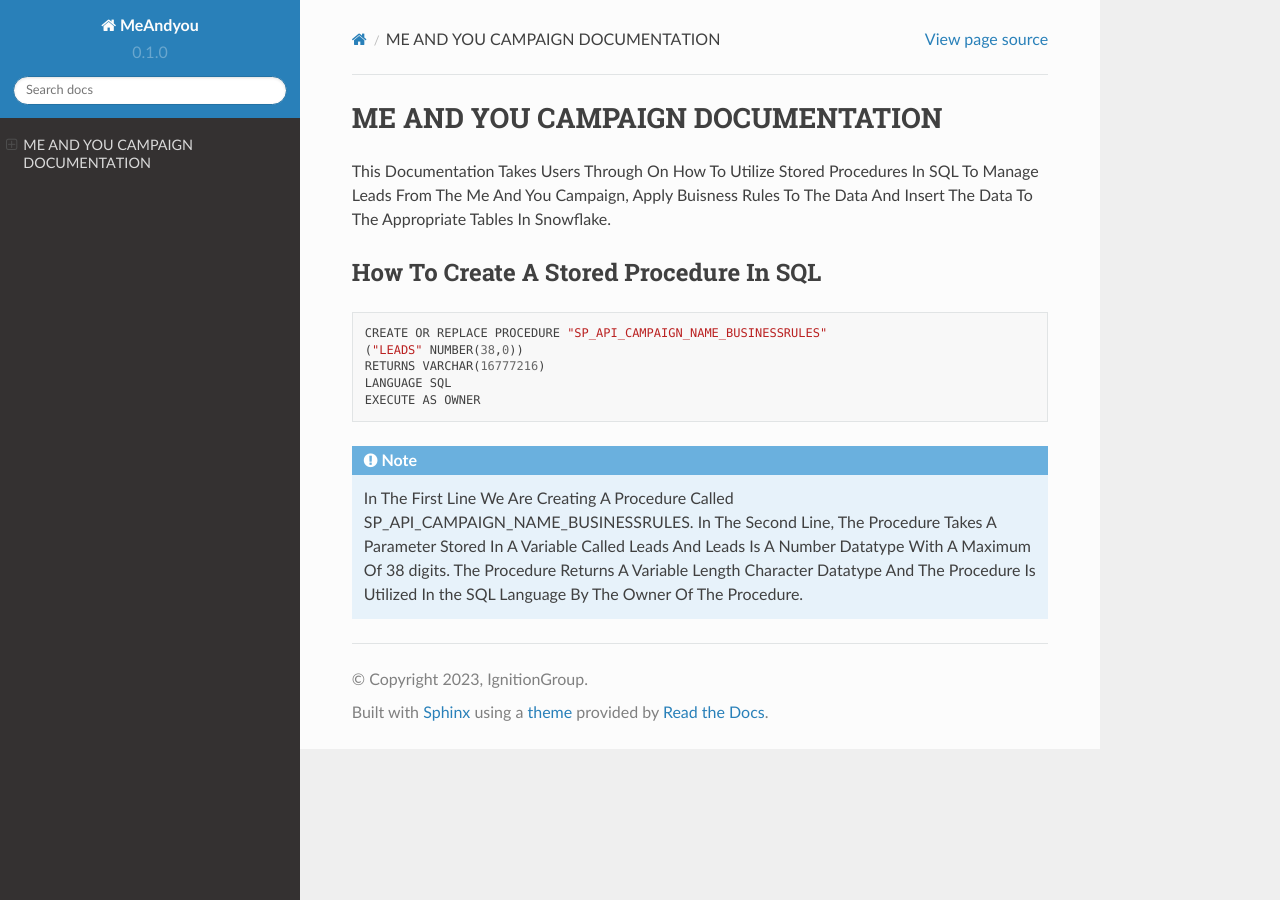
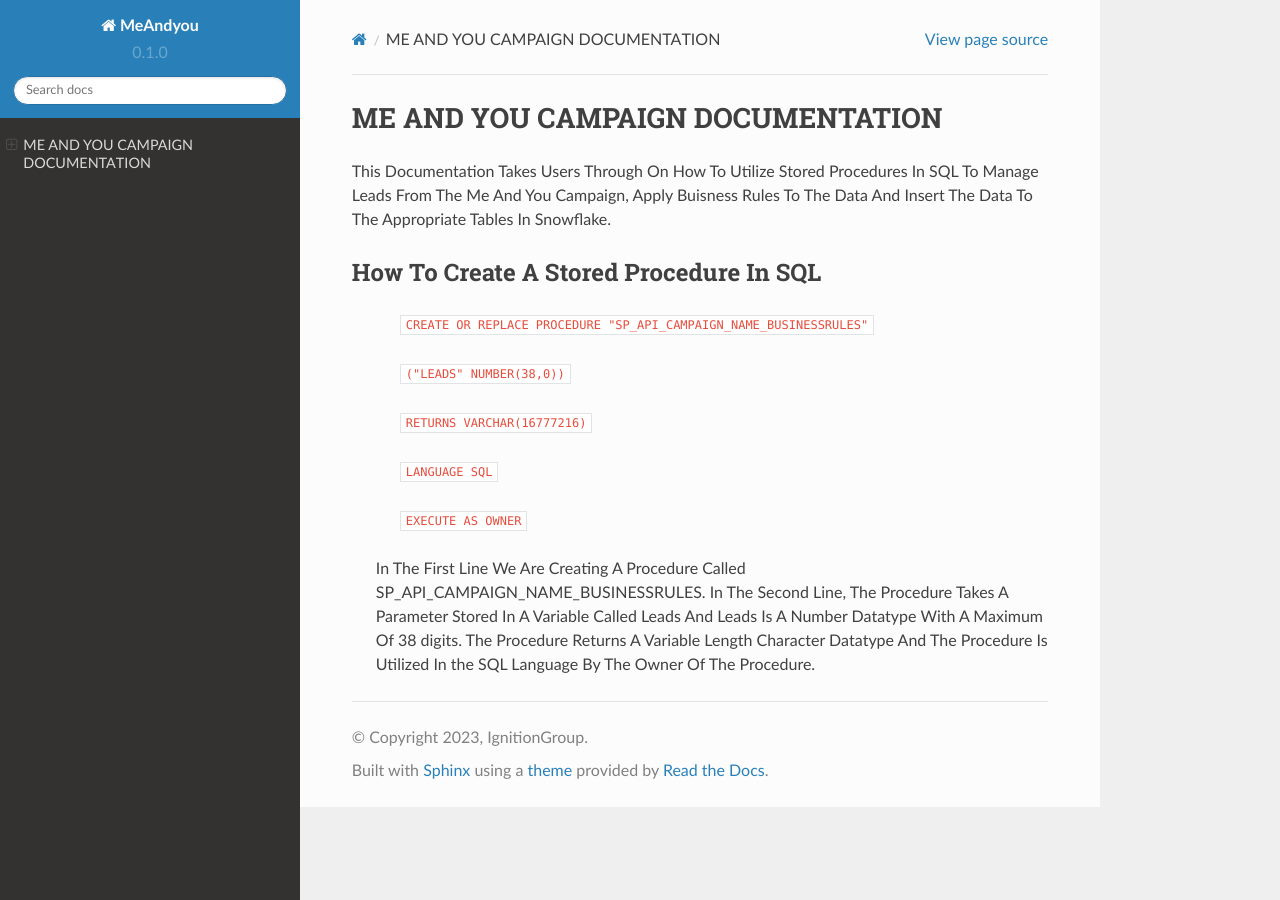
Before and after one commit to MPILOGUM114/MeAndYou, a Sphinx documentation site: the page built from docs/source/index.rst, in a window 1280 px wide. Built offline with Sphinx 7.4.7 and the Read the Docs theme 2.0.0, drawn with Linux system fonts in a browser that asks for light colours; some of the changed lines change nothing that is shown.

Commit message:
Update index.rst

```diff
--- a/docs/source/index.rst
+++ b/docs/source/index.rst
@@ -8,22 +8,17 @@ The Data And Insert The Data To The Appropriate Tables In Snowflake.
 How To Create A Stored Procedure In SQL
 ---------------------------------------
 
-.. code-block::
+     ``CREATE OR REPLACE PROCEDURE "SP_API_CAMPAIGN_NAME_BUSINESSRULES"``
 
-     CREATE OR REPLACE PROCEDURE "SP_API_CAMPAIGN_NAME_BUSINESSRULES"
-     ("LEADS" NUMBER(38,0))
-     RETURNS VARCHAR(16777216)
-     LANGUAGE SQL
-     EXECUTE AS OWNER
+     ``("LEADS" NUMBER(38,0))``
+
+     ``RETURNS VARCHAR(16777216)``
+
+     ``LANGUAGE SQL``
+
+     ``EXECUTE AS OWNER``
 
 
-
-
-
-
-.. note::
- WHAT THIS BLOCK OF CODE DOES :
- ------------------------------
 
  In The First Line We Are Creating A Procedure Called SP_API_CAMPAIGN_NAME_BUSINESSRULES.
  In The Second Line, The Procedure Takes A Parameter Stored In A Variable Called Leads And Leads Is A Number Datatype With A Maximum Of 38 digits.
```
